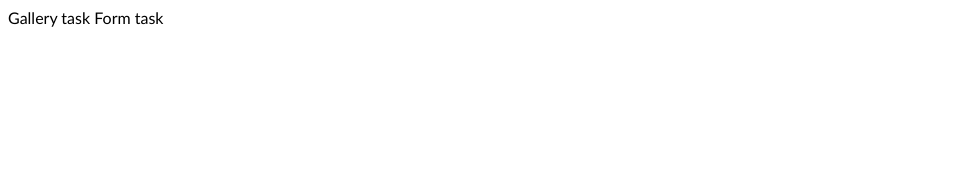
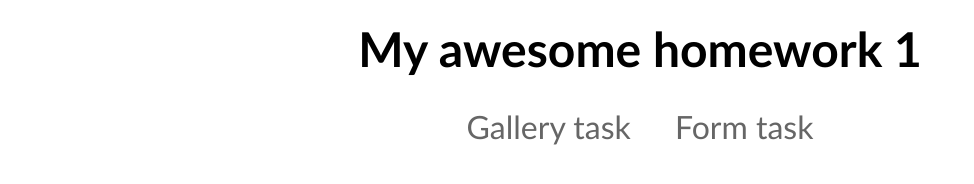
Before and after one commit to AndyGrigs/goit-advancedjs-hw-01, a website built with Vite: page src/index.html in a window 1280 px wide. Shown: the whole page, without its empty margins (0-974 px from the left). Built offline with nearby package versions, Linux system fonts and the light colour scheme.

Commit message:
added styles

```diff
--- a/src/css/styles.css
+++ b/src/css/styles.css
@@ -8,5 +8,113 @@
 @import url('./reset.css');
 
 body{
+
   font-family: 'Gill Sans', 'Gill Sans MT', Calibri, 'Trebuchet MS', sans-serif;
 }
+
+h1{
+  text-align: center;
+  margin: 20px auto;
+  font-size: 3em;
+}
+
+
+.crosshair{
+  width: 100%;
+  text-align: center;
+  margin: 20px auto;
+}
+
+.crosshair .link-effect-14 a {
+  color: #666;
+  padding: 10px 20px;
+  position: relative;
+  overflow: hidden;
+  display: inline-block;
+  transition: all 0.3s ease-out;
+  font-size: 2em;
+}
+
+.crosshair .link-effect-14 a span::before {
+  width: 5px;
+  height: 5px;
+  background: transparent;
+  content: "";
+  position: absolute;
+  left: 0;
+  top: 0;
+  border-top: 2px solid #3498db;
+  border-left: 2px solid #3498db;
+  transition: all 0.3s;
+  opacity: 0;
+}
+
+.crosshair .link-effect-14 a span::after {
+  width: 5px;
+  height: 5px;
+  background: transparent;
+  content: "";
+  position: absolute;
+  right: 0;
+  bottom: 0;
+  border-right: 2px solid #3498db;
+  border-bottom: 2px solid #3498db;
+  transition: all 0.3s;
+  opacity: 0;
+}
+
+.crosshair .link-effect-14 a::before {
+  width: 5px;
+  height: 5px;
+  background: transparent;
+  content: "";
+  position: absolute;
+  right: 0;
+  top: 0;
+  border-right: 2px solid #3498db;
+  border-top: 2px solid #3498db;
+  transition: all 0.3s;
+  opacity: 0;
+}
+
+.crosshair .link-effect-14 a::after {
+  width: 5px;
+  height: 5px;
+  background: transparent;
+  content: "";
+  position: absolute;
+  left: 0;
+  bottom: 0;
+  border-left: 2px solid #3498db;
+  border-bottom: 2px solid #3498db;
+  transition: all 0.3s;
+  opacity: 0;
+}
+
+.crosshair .link-effect-14 a:hover {
+  color: #3498db;
+}
+
+.crosshair .link-effect-14 a:hover::before {
+  opacity: 1;
+  right: 5px;
+  top: 5px;
+}
+
+.crosshair .link-effect-14 a:hover::after {
+  opacity: 1;
+  left: 5px;
+  bottom: 5px;
+}
+
+.crosshair .link-effect-14 a:hover span::before {
+  opacity: 1;
+  left: 5px;
+  top: 5px;
+}
+
+.crosshair .link-effect-14 a:hover span::after {
+  opacity: 1;
+  right: 5px;
+  bottom: 5px;
+}
--- a/src/index.html
+++ b/src/index.html
@@ -8,7 +8,12 @@
     <link rel="stylesheet" href="./css/styles.css" />
   </head>
   <body>
-    <a href="./1-gallery.html">Gallery task</a>
-    <a href="./2-form.html">Form task</a>
+    <h1>My awesome homework 1</h1>
+    <div class="crosshair section">
+      <nav class="link-effect-14" id="link-effect-14">
+         <a href="./1-gallery.html"><span>Gallery task</span></a>
+         <a href="./2-form.html"><span>Form task</span></a>
+      </nav>
+   </div>
   </body>
 </html>
```
Also changed, not shown: src/2-form.html (+1 -0 lines), src/css/form.css (+57 -0 lines).
